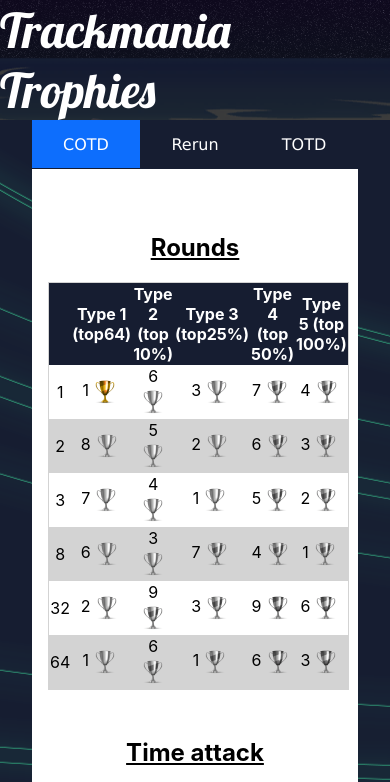
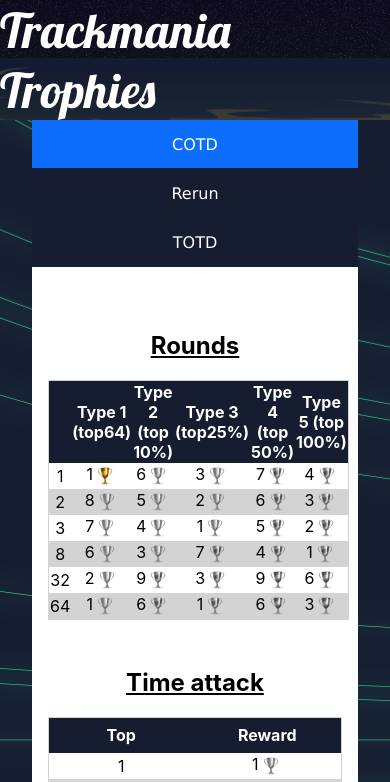
Before and after one commit to Shinestr8/ghp-test, a React (Create React App) app: page / in a window 390 px wide. Shown: the top 782 px of the page. Built offline with nearby package versions, Linux system fonts and the light colour scheme.

Commit message:
added responsive css stylesheet

```diff
--- a/src/Trackmania/Trackmania.jsx
+++ b/src/Trackmania/Trackmania.jsx
@@ -5,6 +5,7 @@
 import { TATrophies } from "./TATrophies";
 import { mainEvent, TAMain, TArerun, TOTDrank, rerun } from "./trophyData";
 import './trackmania.css';
+import './trackmania-small.css';
 
 export function Trackmania(){
 
--- /dev/null
+++ b/src/Trackmania/trackmania-small.css
@@ -0,0 +1,12 @@
+@media screen and (max-width: 1024px)
+{
+    .menu-list{
+        flex-direction: column;
+    }
+
+    .trophy-img{
+        width: 1.5rem;
+        vertical-align: middle;
+    }
+
+}
```
